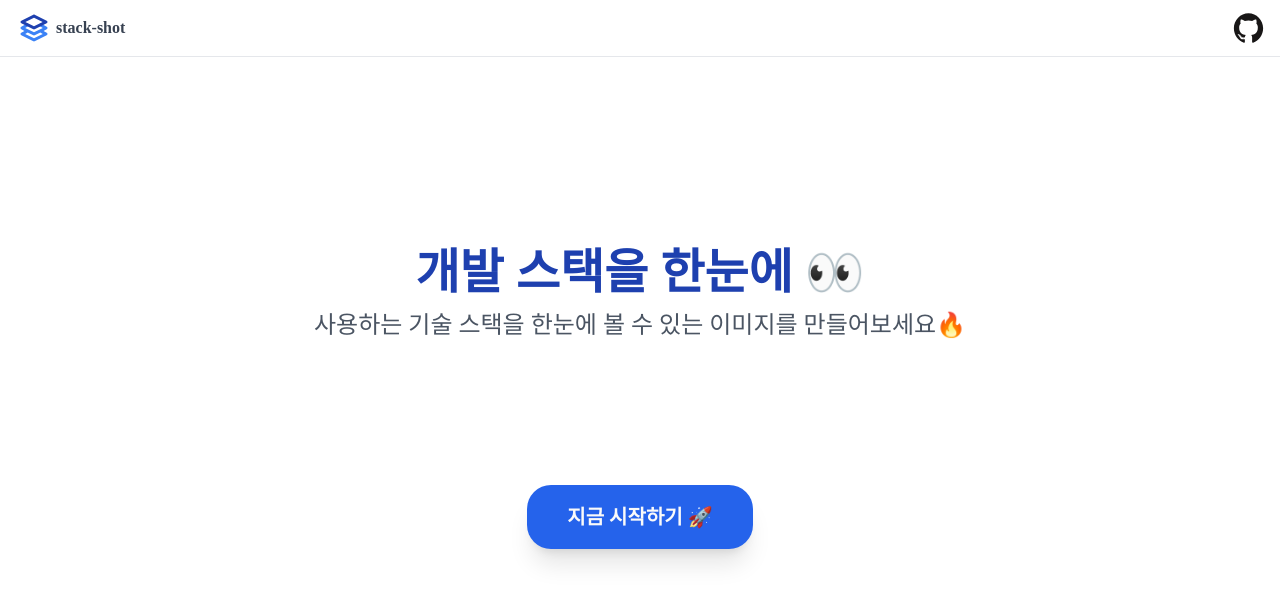
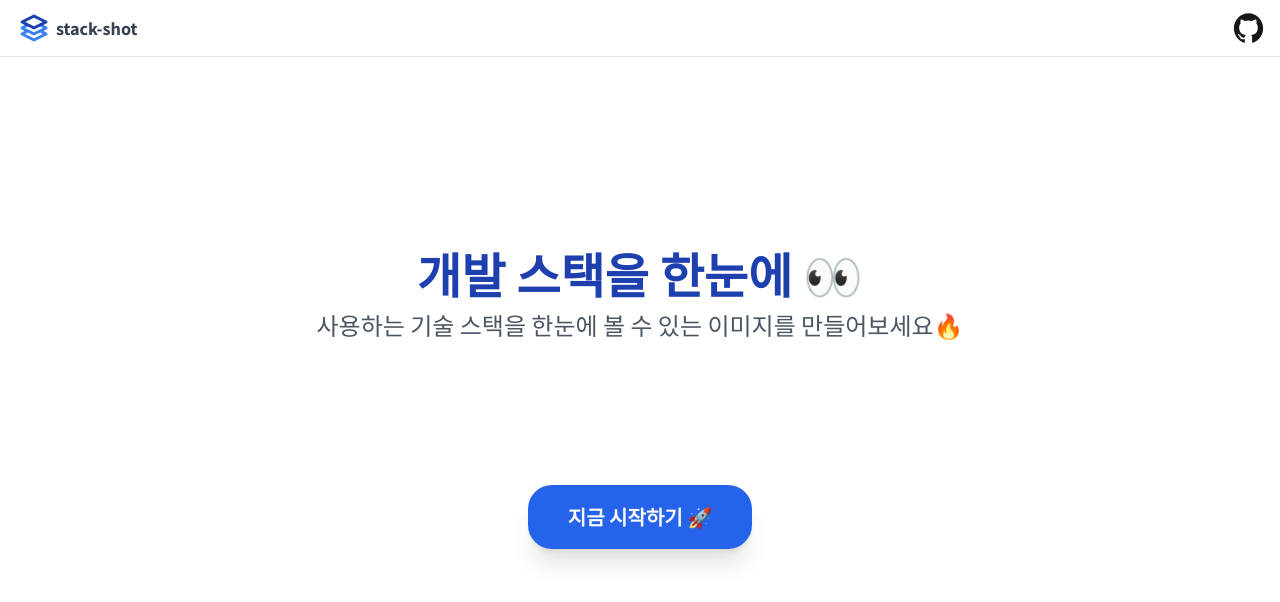
Before and after one commit to aken-you/stack-shot, a Next.js app: page / in a window 1280 px wide. Shown: the top 602 px of the page. Built offline with nearby package versions, Linux system fonts and the light colour scheme.

Commit message:
refactor: 잘못된 폰트설정 수정

```diff
--- a/app/globals.css
+++ b/app/globals.css
@@ -1,10 +1,6 @@
 @tailwind base;
 @tailwind components;
 @tailwind utilities;
-
-:root {
-  font-family: var(--font-noto-sans);
-}
 
 @layer base {
   :root {
--- a/app/layout.tsx
+++ b/app/layout.tsx
@@ -27,7 +27,7 @@ export default function RootLayout({
       <head>
         <meta name="apple-mobile-web-app-title" content="MyWebSite" />
       </head>
-      <body className={`${notoSans.variable} min-h-screen antialiased`}>
+      <body className={`${notoSans.className} min-h-screen antialiased`}>
         <header className="bg-background/90 sticky top-0 z-50 flex w-full items-center justify-center border-b px-4 backdrop-blur">
           <div className="container flex h-14 items-center justify-between">
             <Link href="/" className="flex items-center gap-1">
```
